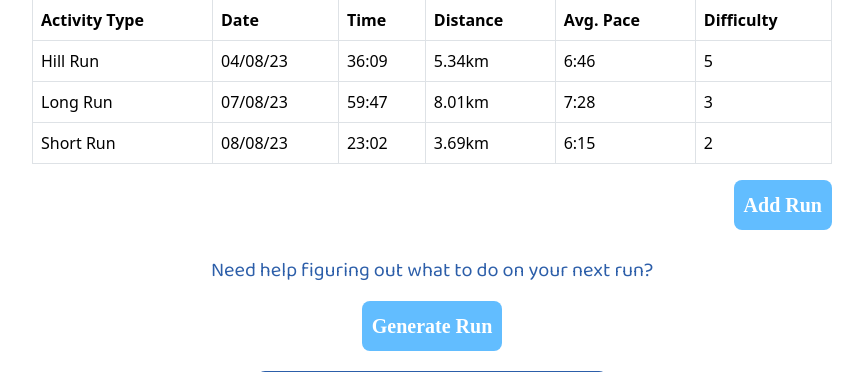
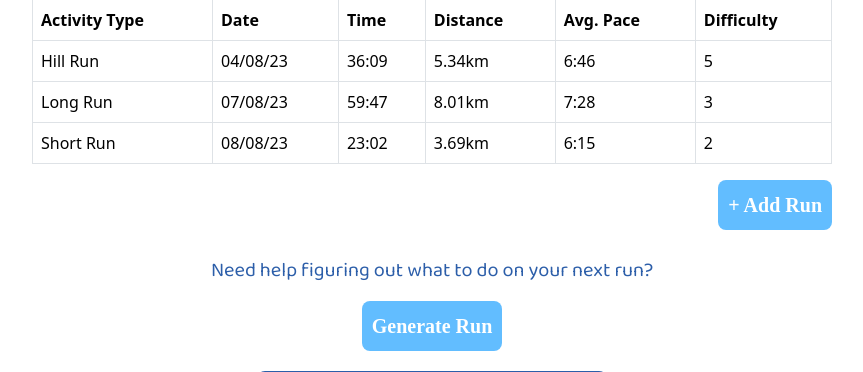
Before and after one commit to robinmatheson/RunRover, a Flask app: page / in a window 1280 px wide. Shown: the part 220-592 px from the top of the page, without its empty margins (208-1071 px from the left). Run offline with Flask 3, Linux system fonts and the light colour scheme; some libraries are stand-ins or nearby versions; some web fonts are replaced.

Commit message:
added MySQL connection packages and updated app.py

```diff
--- a/app.py
+++ b/app.py
@@ -1,9 +1,14 @@
-from flask import Flask, render_template, request
+from flask import Flask, render_template, request, url_for
 from flask_bootstrap import Bootstrap
 from flask_sqlalchemy import SQLAlchemy
+import mysql.connector
+from config import Config
 
-db = SQLAlchemy()
 app = Flask(__name__)
+
+app.config.from_object(Config)
+
+db = SQLAlchemy(app)
 
 @app.route('/')
 
--- a/requirements.txt
+++ b/requirements.txt
@@ -1 +1,3 @@
 Flask
+SQLAlchemy
+mysql-connector-python
--- a/templates/index.html
+++ b/templates/index.html
@@ -75,7 +75,7 @@
 
             <div style="float:right">
                 <!-- TODO -->
-                <button class="button">Add Run</button>
+                <button class="button">+ Add Run</button>
             </div>
 
             <div>
```
Also changed, not shown: 1 other file.
